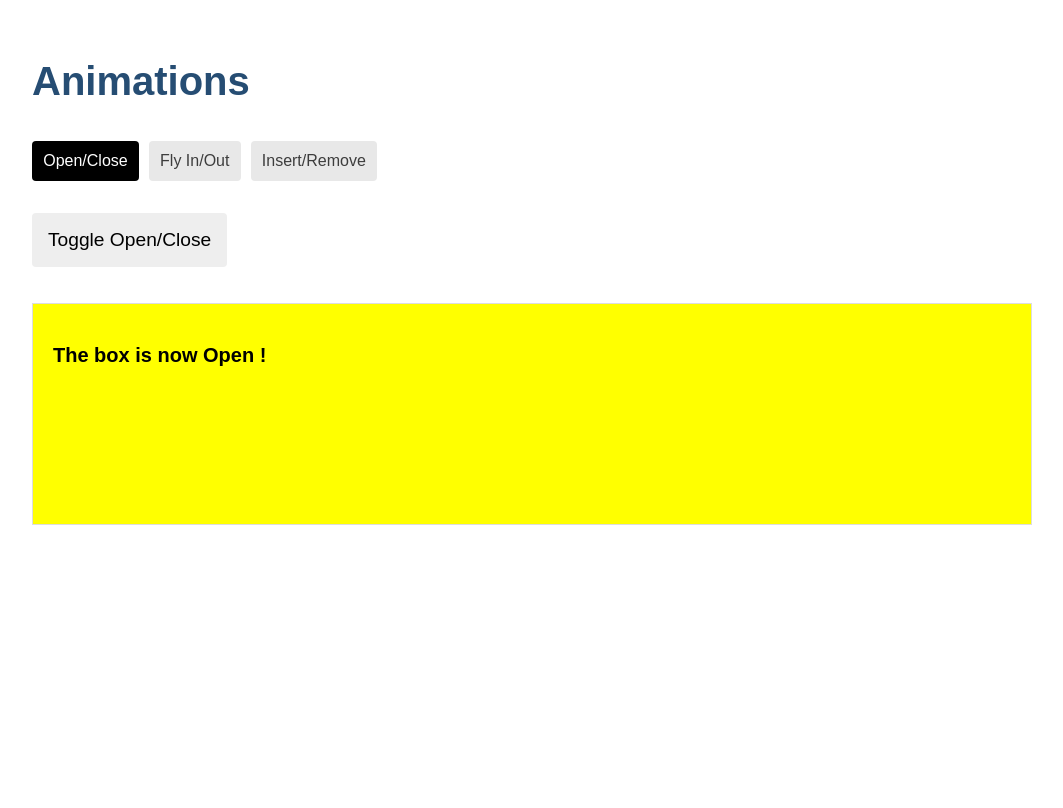
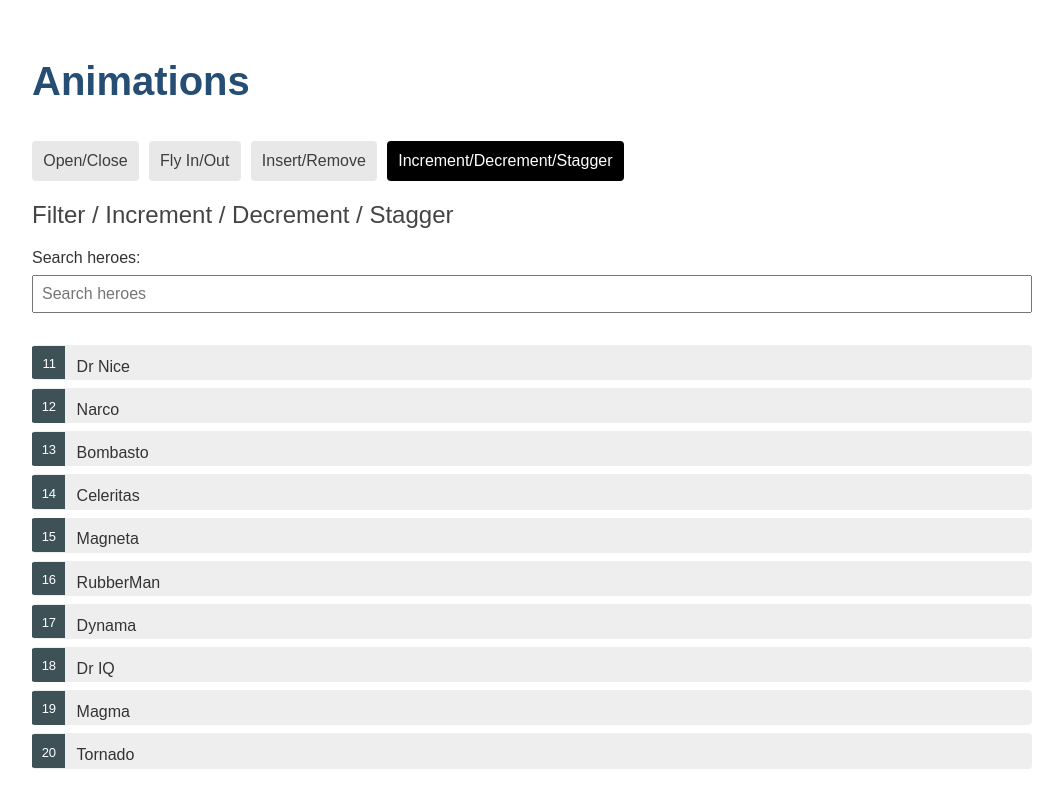
Before and after one commit to Florian935/angular-animation-demo, an Angular app: page /increment-decrement-stagger in a window 1280 px wide. Before the commit this address led to /open-close. Shown: the top 808 px of the page, without its empty margins (108-1171 px from the left). Built offline with nearby package versions, Linux system fonts and the light colour scheme.

Commit message:
Feat: added demo of :decrement and :increment

```diff
--- a/src/app/app-routing.module.ts
+++ b/src/app/app-routing.module.ts
@@ -29,6 +29,13 @@ const routes: Routes = [
         pathMatch: 'full',
     },
     {
+        path: 'increment-decrement-stagger',
+        loadChildren: () =>
+            import(
+                './pages/increment-decrement-stagger/increment-decrement-stagger.module'
+            ).then((m) => m.IncrementDecrementStaggerModule),
+    },
+    {
         path: '**',
         redirectTo: 'open-close',
     },
--- a/src/app/app.component.html
+++ b/src/app/app.component.html
@@ -6,6 +6,9 @@
     <a [routerLink]="['insert-remove']" routerLinkActive="active"
         >Insert/Remove</a
     >
+    <a [routerLink]="['increment-decrement-stagger']" routerLinkActive="active"
+        >Increment/Decrement/Stagger</a
+    >
 </nav>
 
 <div>
--- /dev/null
+++ b/src/app/pages/increment-decrement-stagger/increment-decrement-stagger.component.html
@@ -0,0 +1,21 @@
+<h2>Filter / Increment / Decrement / Stagger</h2>
+
+<form>
+    <label for="search">Search heroes: </label>
+    <input
+        type="text"
+        id="search"
+        #criteria
+        (input)="updateCriteria(criteria.value)"
+        placeholder="Search heroes"
+    />
+</form>
+
+<ul [@filterAnimation]="heroTotal" class="heroes">
+    <li *ngFor="let hero of heroes" class="hero">
+        <div class="inner">
+            <span class="badge">{{ hero.id }}</span>
+            <span>{{ hero.name }}</span>
+        </div>
+    </li>
+</ul>
--- /dev/null
+++ b/src/app/pages/increment-decrement-stagger/increment-decrement-stagger.component.scss
@@ -0,0 +1,49 @@
+.heroes {
+    list-style-type: none;
+    padding: 0;
+}
+
+.heroes li {
+    overflow: hidden;
+    margin: 0.5em 0;
+}
+
+.heroes li > .inner {
+    cursor: pointer;
+    background-color: #eee;
+    padding: 0.3rem 0;
+    height: 1.6rem;
+    border-radius: 4px;
+}
+
+.heroes li:hover > .inner {
+    color: black;
+    background-color: #ddd;
+    transform: translateX(0.1em);
+}
+
+.heroes .badge {
+    display: inline-block;
+    font-size: small;
+    color: white;
+    padding: 0.8em 0.7em 0 0.7em;
+    background-color: #3d5157;
+    position: relative;
+    left: -1px;
+    top: -4px;
+    height: 1.8em;
+    min-width: 16px;
+    text-align: right;
+    margin-right: 0.8em;
+    border-radius: 4px 0 0 4px;
+}
+
+label {
+    display: block;
+    padding-bottom: 0.5rem;
+}
+
+input {
+    font-size: 100%;
+    margin-bottom: 1rem;
+}
--- /dev/null
+++ b/src/app/pages/increment-decrement-stagger/increment-decrement-stagger.component.ts
@@ -0,0 +1,76 @@
+import {
+    animate,
+    query,
+    stagger,
+    style,
+    transition,
+    trigger,
+} from '@angular/animations';
+import { Component, OnInit } from '@angular/core';
+import { Hero, HEROES } from 'src/app/shared';
+
+@Component({
+    selector: 'app-increment-decrement-stagger',
+    templateUrl: './increment-decrement-stagger.component.html',
+    styleUrls: ['./increment-decrement-stagger.component.scss'],
+    animations: [
+        trigger('filterAnimation', [
+            transition(':enter, * => 0, * => -1', []),
+            transition(':increment', [
+                query(
+                    ':enter',
+                    [
+                        style({ opacity: 0, width: '0px' }),
+                        stagger(50, [
+                            animate(
+                                '300ms ease-out',
+                                style({ opacity: 1, width: '*' })
+                            ),
+                        ]),
+                    ],
+                    { optional: true }
+                ),
+            ]),
+            transition(':decrement', [
+                query(':leave', [
+                    stagger(50, [
+                        animate(
+                            '300ms ease-out',
+                            style({ opacity: 0, width: '0px' })
+                        ),
+                    ]),
+                ]),
+            ]),
+        ]),
+    ],
+})
+export class IncrementDecrementStaggerComponent implements OnInit {
+    heroTotal = -1;
+    private _heroes: Array<Hero> = [];
+
+    constructor() {}
+
+    ngOnInit(): void {
+        this._heroes = HEROES;
+    }
+
+    get heroes(): Array<Hero> {
+        return this._heroes;
+    }
+
+    updateCriteria(criteria: string): void {
+        criteria = criteria ? criteria.trim() : '';
+
+        this._heroes = HEROES.filter((hero) =>
+            hero.name.toLowerCase().includes(criteria.toLowerCase())
+        );
+
+        const newTotal = this._heroes.length;
+
+        if (this.heroTotal !== newTotal) {
+            this.heroTotal = newTotal;
+        } else if (!criteria) {
+            this.heroTotal = -1;
+        }
+    }
+}
--- a/src/app/pages/insert-remove/insert-remove.component.ts
+++ b/src/app/pages/insert-remove/insert-remove.component.ts
@@ -1,5 +1,5 @@
 import { animate, style, transition, trigger } from '@angular/animations';
-import { Component, OnInit } from '@angular/core';
+import { Component } from '@angular/core';
 
 @Component({
     selector: 'app-insert-remove',
--- /dev/null
+++ b/src/app/shared/index.ts
@@ -0,0 +1,2 @@
+export { Hero } from './models/hero';
+export { HEROES } from './models/mock-heroes';
--- /dev/null
+++ b/src/app/shared/models/hero.ts
@@ -0,0 +1,4 @@
+export interface Hero {
+    id: number | string;
+    name: string;
+}
--- /dev/null
+++ b/src/app/shared/models/mock-heroes.ts
@@ -0,0 +1,14 @@
+import { Hero } from './hero';
+
+export const HEROES: Hero[] = [
+    { id: 11, name: 'Dr Nice' },
+    { id: 12, name: 'Narco' },
+    { id: 13, name: 'Bombasto' },
+    { id: 14, name: 'Celeritas' },
+    { id: 15, name: 'Magneta' },
+    { id: 16, name: 'RubberMan' },
+    { id: 17, name: 'Dynama' },
+    { id: 18, name: 'Dr IQ' },
+    { id: 19, name: 'Magma' },
+    { id: 20, name: 'Tornado' },
+];
```
Also changed, not shown: src/app/pages/increment-decrement-stagger/increment-decrement-stagger-routing.module.ts (added, +16 -0 lines), src/app/pages/increment-decrement-stagger/increment-decrement-stagger.module.ts (added, +17 -0 lines), 1 other file (tests, documents, lock files or other folders).
